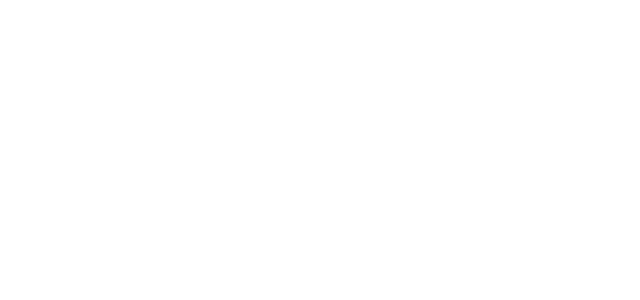
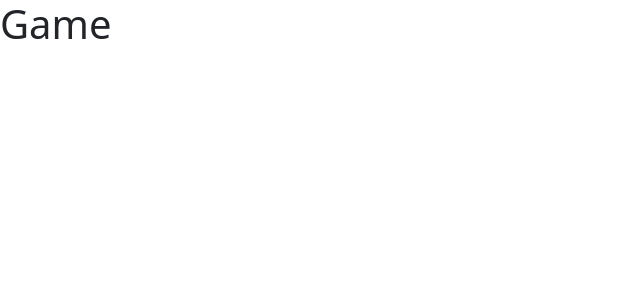
Before and after one commit to sccaeleo/crazy8s_482, a React (Create React App) app in the folder Crazy8s/client/: page /game in a window 1280 px wide. Before the commit this address had no page. Shown: the top 300 px of the page, without its empty margins (0-640 px from the left). Built offline with nearby package versions, Linux system fonts and the light colour scheme.

Commit message:
Added game page (H0.1)

```diff
--- a/Crazy8s/client/src/App.js
+++ b/Crazy8s/client/src/App.js
@@ -7,6 +7,7 @@
 import Home from "./pages/Home"
 import CreateGame from "./pages/CreateGame"
 import JoinGame from "./pages/JoinGame"
+import Game from "./pages/Game"
 import AccountSettings from "./pages/AccountSettings"
 
 
@@ -18,6 +19,7 @@
         <Route path="/" element={<Home />} />
         <Route path="/create" element={<CreateGame />} />
         <Route path="/join" element={<JoinGame />} />
+        <Route path="/game" element={<Game />} />
         <Route path="/accountsettings" element={<AccountSettings />} />
 
       </Routes>
--- /dev/null
+++ b/Crazy8s/client/src/pages/Game.jsx
@@ -0,0 +1,14 @@
+import axios from 'axios'
+import React, { useEffect, useState } from 'react'
+import { Outlet, Link } from "react-router-dom";
+
+function Game(){
+    return(
+      <div>
+          <h1>Game</h1>
+      </div>
+    )
+  }
+
+
+  export default Game
```
